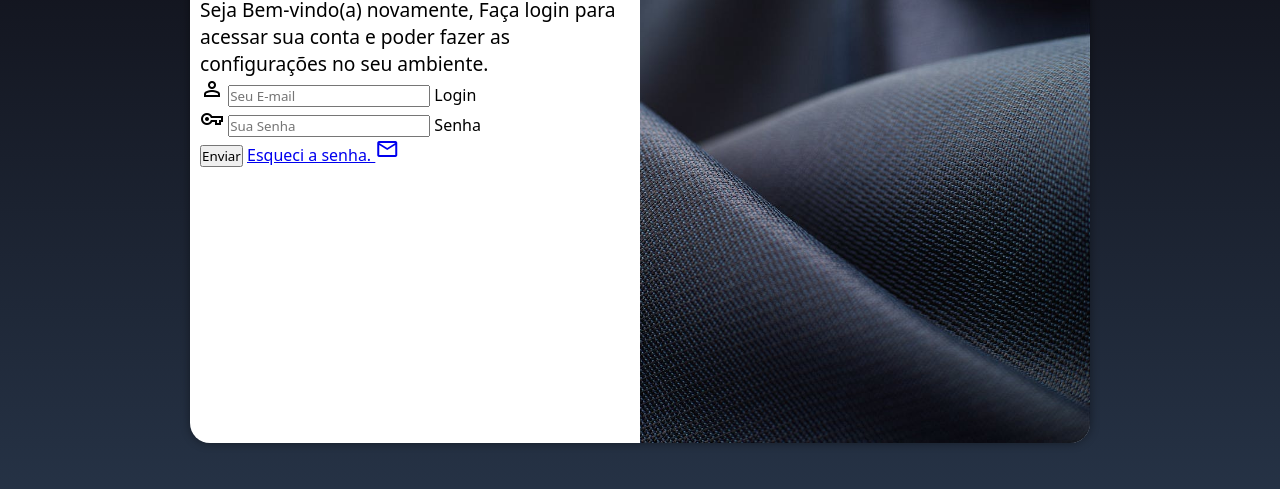
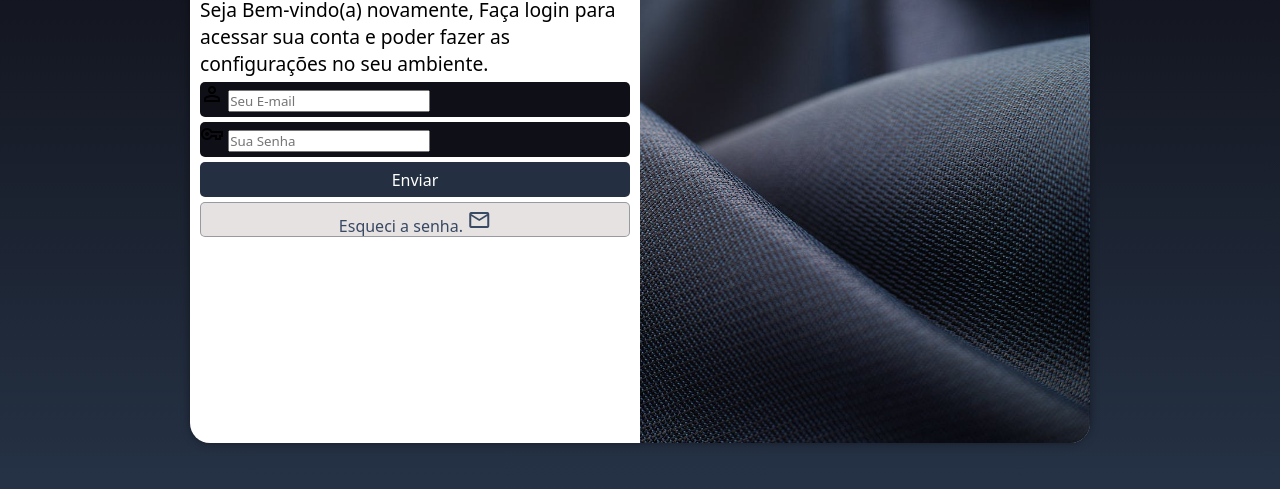
Before and after one commit to CarlosHenrique435/Projeto-Login, a plain HTML site: page index.html in a window 1280 px wide. Shown: the part 207-696 px from the top of the page. Drawn offline with nearby package versions, Linux system fonts and the light colour scheme.

Commit message:
aplicando estilos

```diff
--- a/estilos/style.css
+++ b/estilos/style.css
@@ -64,3 +64,54 @@ div#formulario > h1{
 div#formulario > p {
     font-size: .8em;
 }
+div.campo > label{
+    display: none;
+}
+div.campo{
+    display: block;
+    background-color: #0f0f17;
+    width: 100%;
+    height: 35px;
+    border-radius: 5px;
+    margin: 5px 0px;
+}
+
+form > input[type=submit]{
+    display: block;
+    font-size: 1em;
+    width: 100%;
+    height: 35px;
+    background-color: #243042;
+    color: white;
+    border: none;
+    border-radius: 5px;
+    cursor: pointer;
+}
+
+form > input[type=submit]:hover{
+    background-color: #0c1016;
+}
+
+form > a.bot{
+    display: block;
+    text-align: center;
+    font-size: 1em;
+    width: 100%;
+    height: 35px;
+    padding-top: 5px;
+    margin-top: 5px;
+    background-color: rgb(230, 226, 226);
+    border: 1px solid #24304267;
+    border-radius: 5px;
+    text-decoration: none;
+    color: #384963;
+}
+
+form > a.bot:hover{
+    background-color: #435879;
+    color: white;
+}
+
+form > a > span{
+    font-size: .8em;
+}
--- a/index.html
+++ b/index.html
@@ -29,7 +29,7 @@
                         <label for="ipass">Senha </label>
                     </div>
                     <input type="submit" value="Enviar">
-                    <a href="esqueci.html">Esqueci a senha. <span class="material-symbols-outlined">mail</span></a>
+                    <a href="esqueci.html" class="bot">Esqueci a senha. <span class="material-symbols-outlined">mail</span></a>
                 </form>
             </div>
         </section>
```
